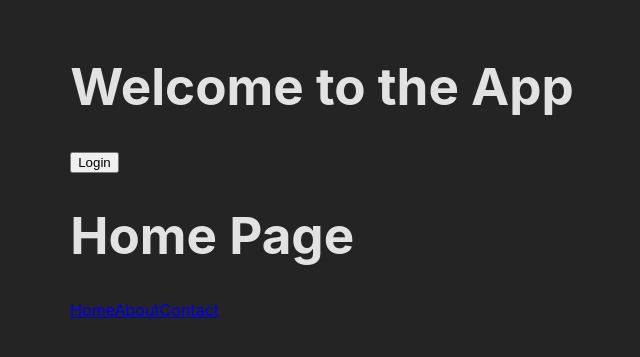
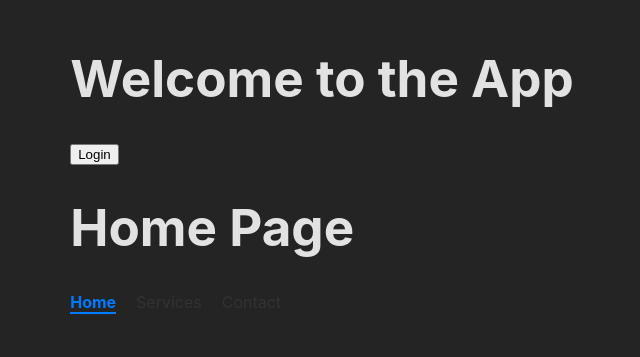
Before and after one commit to louohr/exercises-router, a React (Vite) app: page / in a window 1280 px wide. Shown: the part 227-584 px from the top of the page, without its empty margins (318-958 px from the left). Built offline with nearby package versions, Linux system fonts and the light colour scheme.

Commit message:
solution exercise 6

```diff
--- a/src/Components/Home.tsx
+++ b/src/Components/Home.tsx
@@ -1,4 +1,5 @@
-import { ReactElement } from "react";
+// Exercise 1
+/* import { ReactElement } from "react";
 import { Link } from "react-router-dom";
 
 export function Home(): ReactElement {
@@ -14,4 +15,16 @@ export function Home(): ReactElement {
   );
 }
 
+export default Home; */
+
+import { ReactElement } from "react";
+
+export function Home(): ReactElement {
+  return (
+    <div>
+      <h1>Home Page</h1>
+    </div>
+  );
+}
+
 export default Home;
--- /dev/null
+++ b/src/Components/Navigation.tsx
@@ -0,0 +1,38 @@
+import { NavLink } from "react-router-dom";
+import "./css/Navigation.css";
+
+const Navigation = () => {
+  return (
+    <nav>
+      <ul className="nav-list">
+        <li>
+          <NavLink
+            to="/"
+            className={({ isActive }) => (isActive ? "nav-link active-link" : "nav-link")}
+            end
+          >
+            Home
+          </NavLink>
+        </li>
+        <li>
+          <NavLink
+            to="/services"
+            className={({ isActive }) => (isActive ? "nav-link active-link" : "nav-link")}
+          >
+            Services
+          </NavLink>
+        </li>
+        <li>
+          <NavLink
+            to="/contact"
+            className={({ isActive }) => (isActive ? "nav-link active-link" : "nav-link")}
+          >
+            Contact
+          </NavLink>
+        </li>
+      </ul>
+    </nav>
+  );
+};
+
+export default Navigation;
--- /dev/null
+++ b/src/Components/Services.tsx
@@ -0,0 +1,12 @@
+import { ReactElement } from "react";
+
+export function Contact(): ReactElement {
+  return (
+    <div>
+      <h2>Service Page</h2>
+      <p>Here you can see our services</p>
+    </div>
+  );
+}
+
+export default Contact;
--- /dev/null
+++ b/src/Components/css/Navigation.css
@@ -0,0 +1,22 @@
+.nav-list {
+    list-style: none;
+    display: flex;
+    gap: 20px;
+    padding: 0;
+}
+
+.nav-link {
+    text-decoration: none;
+    color: #333;
+    font-size: 1rem;
+}
+
+.nav-link:hover {
+    color: #007bff;
+}
+
+.active-link {
+    font-weight: bold;
+    color: #007bff;
+    border-bottom: 2px solid #007bff;
+}
--- a/src/router.tsx
+++ b/src/router.tsx
@@ -1,8 +1,7 @@
-// router.tsx
 import { createBrowserRouter, Navigate } from "react-router-dom";
 import { App } from "./App";
 import Home from "./Components/Home";
-import About from "./Components/About";
+import Services from "./Components/Services";
 import Contact from "./Components/Contact";
 import { Dashboard } from "./Components/Dashboard";
 import Stats from "./Components/Stats";
@@ -11,19 +10,25 @@ import NotFound from "./Components/NotFound";
 import Login from "./Components/Login";
 import ProtectedRoute from "./Components/ProtectedRoutes";
 import UserProfile from "./Components/UserProfile";
+import Navigation from "./Components/Navigation"; // Import the Navigation component
 
 export const router = createBrowserRouter([
   {
     path: "/",
-    element: <App />,
+    element: (
+      <>
+        <App />
+        <Navigation /> {/* Add the navigation component */}
+      </>
+    ),
     children: [
       {
         index: true,
         element: <Home />,
       },
       {
-        path: "about",
-        element: <About />,
+        path: "services",
+        element: <Services />,
       },
       {
         path: "contact",
@@ -53,7 +58,7 @@ export const router = createBrowserRouter([
       },
       {
         path: "user/:id",
-        element: <UserProfile />, // route with dynamic parameter
+        element: <UserProfile />, // Route with dynamic parameter
       },
       {
         path: "old-home",
```
